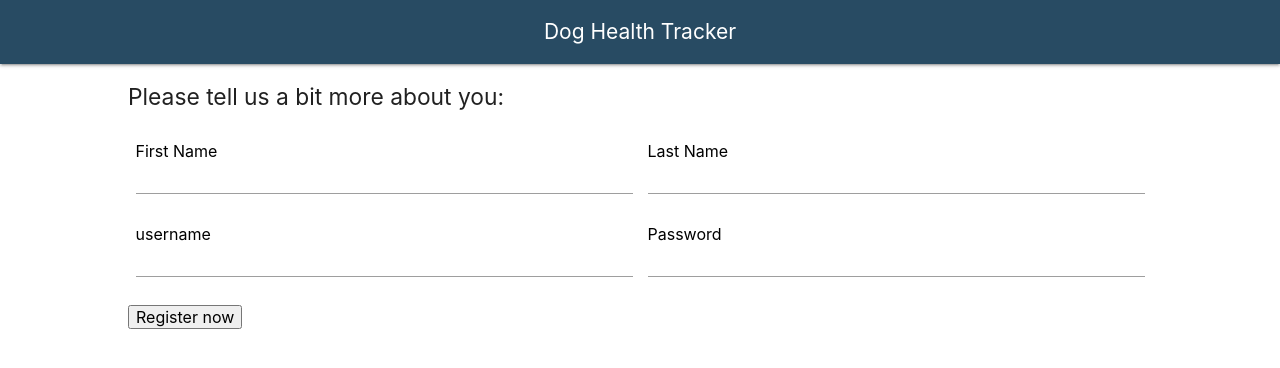
After one commit to AnoukSmet/Dog-Health-Tracker, a Flask app: page /register in a window 1280 px wide. The commit adds this page. Shown: the top 368 px of the page. Run offline with Flask 2, Linux system fonts and the light colour scheme; some libraries are stand-ins or nearby versions.

Commit message:
Added homepage and register form with correct form handling and stores user info in mongodb

```diff
--- a/app.py
+++ b/app.py
@@ -1,7 +1,8 @@
 import os
-from flask import Flask, render_template, redirect, request, url_for
+from flask import (Flask, render_template, redirect, request, url_for, session, flash)
 from flask_pymongo import PyMongo
 from bson.objectid import ObjectId
+from werkzeug.security import generate_password_hash, check_password_hash
 if os.path.exists("env.py"):
     import env
 
@@ -11,14 +12,44 @@ app = Flask(__name__)
 
 app.config["MONGO_DBNAME"] = os.environ.get("MONGO_DBNAME")
 app.config["MONGO_URI"] = os.environ.get("MONGO_URI")
+app.secret_key = os.environ.get("SECRET_KEY")
+
 
 mongo = PyMongo(app)
-
 
 @app.route('/')
 @app.route('/home')
 def home ():
     return render_template('home.html')
+
+@app.route("/register", methods=["GET", "POST"])
+def register():
+
+    if request.method == "POST":
+        #check if user already exists in db
+        existing_user = mongo.db.users.find_one(
+            {"username": request.form.get("username").lower()})
+
+        if existing_user:
+            flash("Username already exists")
+            return redirect(url_for("register"))
+
+        register = {
+            "first_name": request.form.get("first_name"),
+            "last_name": request.form.get("last_name"),
+            "username": request.form.get("username").lower(),
+            "password": generate_password_hash(request.form.get("password"))
+        }
+
+        mongo.db.users.insert_one(register)
+
+        #put the new user into 'session' cookie
+
+        session["users"] = request.form.get("username").lower()
+        flash("Registration Successful!")
+        return redirect(url_for("view_dashboard", username=session["users"]))
+
+    return render_template("register.html")
 
 
 @app.route('/view_dashboard', methods=['GET', 'POST'])
--- a/static/css/style.css
+++ b/static/css/style.css
@@ -12,6 +12,7 @@ body {
 
 .navigation {
     background-color: #284B63 !important;
+    margin-bottom: 2rem;
 }
 
 .navigation a {
@@ -59,6 +60,12 @@ body {
     color: #fff;
     font-weight: 400;
     font-size: 2rem;
+}
+
+/* Register */
+
+.sub-heading {
+    margin-bottom: 3rem;
 }
 
 /* Container */
--- a/templates/home.html
+++ b/templates/home.html
@@ -6,7 +6,7 @@
     <div id="welcome-text">
         <h2>Welcome to your personal Dog Health Tracker</h2>
         <p>Register or sign in and start tracking!</p>
-        <a href="" class="homepage-buttons">Sign up</a>
+        <a href="{{ url_for('register')}}" class="homepage-buttons">Register</a>
         <a href="" class="homepage-buttons">Sign in</a>
     </div>
 </div>
--- /dev/null
+++ b/templates/register.html
@@ -0,0 +1,43 @@
+{% extends 'base.html' %}
+
+{% block content %}
+<div class="container">
+    <div class="row">
+        <h4 class="sub-heading">Please tell us a bit more about you:</h4>
+        <form action="{{ url_for('register') }}" method="POST">
+            <div class="col s12">
+                <div class="row">
+                    <div class="col s6">
+                        <label class="labels" for="first_name">First Name</label>
+                        <input id="first_name" type="text" class="validate" name="first_name">
+                    </div>
+                    <div class="col s6">
+                        <label class="labels" for="last_name">Last Name</label>
+                        <input id="last_name" type="text" class="validate" name="last_name">
+                    </div>
+                </div>
+            </div>
+            <div class="col s12">
+                <div class="row">
+                    <div class="col s6">
+                        <label class="labels" for="username">username</label>
+                        <input id="username" type="text" name="username" minlength="5" maxlength="15" pattern="^[a-zA-Z0-9]{5,15}$" required
+                        oninvalid="this.setCustomValidity('Username have to be between 5 and 15 characters.')"
+                        oninput="this.setCustomValidity('')">
+
+                    </div>
+                    <div class="col s6">
+                        <label class="labels" for="password">Password</label>
+                        <input id="password" name="password" type="password" class="validate"
+                        minlength="5" maxlength="15" required>
+                    </div>
+                </div>
+            </div>
+            <div>
+                <button type="submit" name="action">Register now</button>
+            </div>
+        </form>
+    </div>
+</div>
+
+{% endblock %}
```
